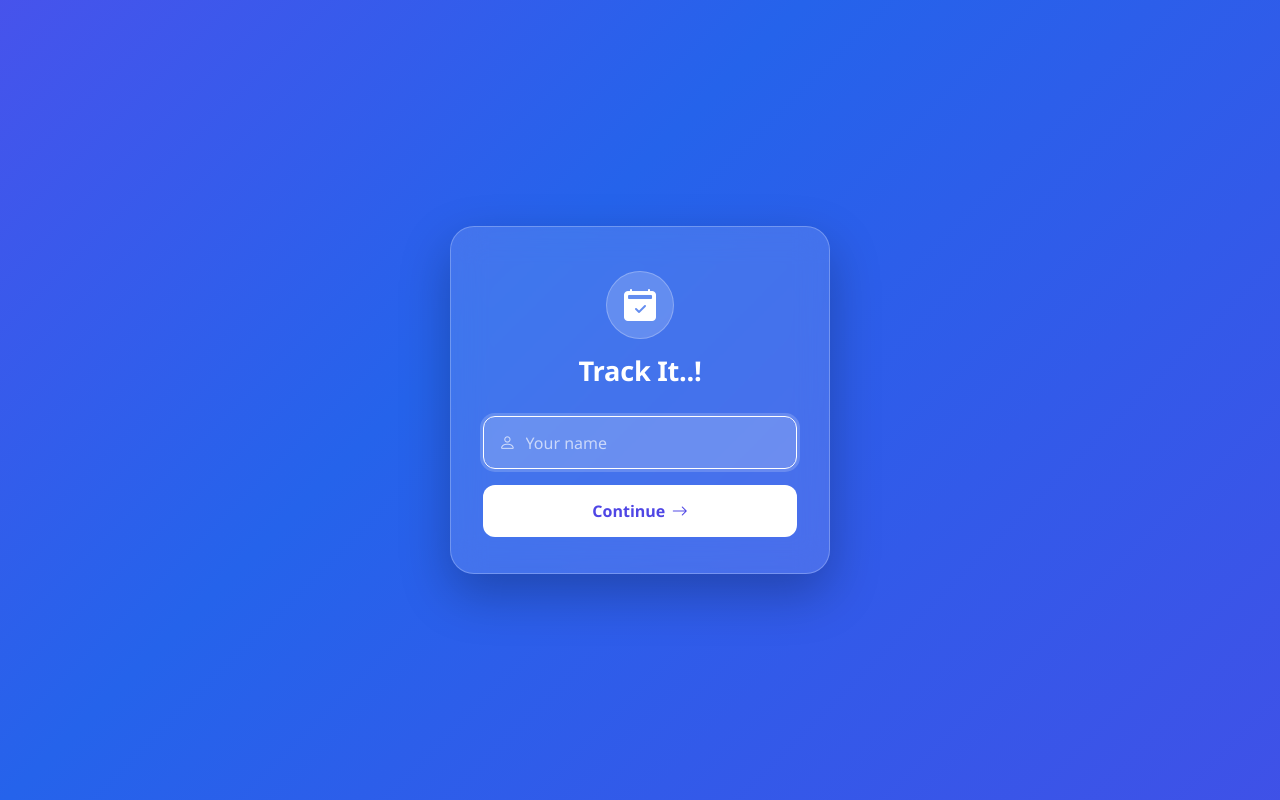
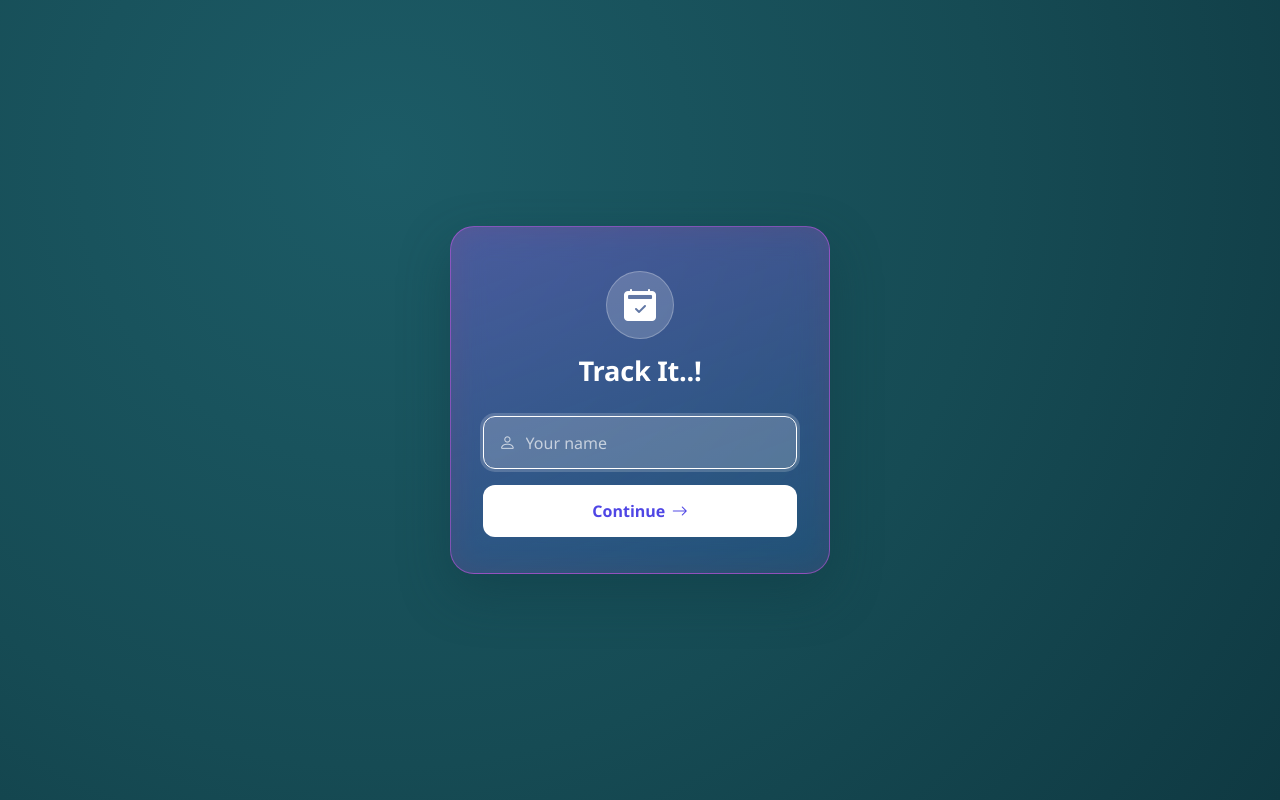
Before and after one commit to magiscrazy20/TrackIt, a Django app: page /welcome/ in a window 1280 px wide. Run offline with Django 5.2, Linux system fonts and the light colour scheme.

Commit message:
Welcome page: teal background (#164b54) + magenta glass card (#d355f2)
Co-Authored-By: Claude Opus 4.8 <noreply@anthropic.com>

```diff
--- a/attendance/templates/attendance/welcome.html
+++ b/attendance/templates/attendance/welcome.html
@@ -7,7 +7,7 @@
     <title>Welcome — Attendance Manager</title>
     <link href="https://cdn.jsdelivr.net/npm/bootstrap@5.3.3/dist/css/bootstrap.min.css" rel="stylesheet">
     <link href="https://cdn.jsdelivr.net/npm/bootstrap-icons@1.11.3/font/bootstrap-icons.min.css" rel="stylesheet">
-    <link href="{% static 'attendance/css/style.css' %}?v=6" rel="stylesheet">
+    <link href="{% static 'attendance/css/style.css' %}?v=10" rel="stylesheet">
 </head>
 <body class="welcome-body">
     <div class="welcome-card">
--- a/static/attendance/css/style.css
+++ b/static/attendance/css/style.css
@@ -317,15 +317,8 @@ body {
     align-items: center;
     justify-content: center;
     padding: 1.25rem;
-    /* Animated multi-stop gradient for a lively, simple backdrop. */
-    background: linear-gradient(135deg, #1d4ed8, #7c3aed, #2563eb, #4f46e5);
-    background-size: 300% 300%;
-    animation: welcomeGradient 14s ease infinite;
-}
-@keyframes welcomeGradient {
-    0%   { background-position: 0% 50%; }
-    50%  { background-position: 100% 50%; }
-    100% { background-position: 0% 50%; }
+    /* Deep teal backdrop with a subtle gradient for depth. */
+    background: radial-gradient(circle at 30% 20%, #1c5b66, #164b54 55%, #0f3942);
 }
 
 .welcome-card {
@@ -333,13 +326,13 @@ body {
     max-width: 380px;
     padding: 2.75rem 2rem 2.25rem;
     text-align: center;
-    /* Frosted glass card. */
-    background: rgba(255, 255, 255, .12);
-    border: 1px solid rgba(255, 255, 255, .25);
+    /* Frosted glass card tinted magenta (#d355f2). */
+    background: linear-gradient(160deg, rgba(211, 85, 242, .35), rgba(211, 85, 242, .15));
+    border: 1px solid rgba(211, 85, 242, .5);
     border-radius: 1.5rem;
-    backdrop-filter: blur(16px);
-    -webkit-backdrop-filter: blur(16px);
-    box-shadow: 0 20px 50px rgba(0, 0, 0, .25);
+    backdrop-filter: blur(16px) saturate(160%);
+    -webkit-backdrop-filter: blur(16px) saturate(160%);
+    box-shadow: 0 20px 50px rgba(15, 57, 66, .45);
     color: #fff;
     animation: welcomeRise .6s cubic-bezier(.2, .8, .2, 1);
 }
```
